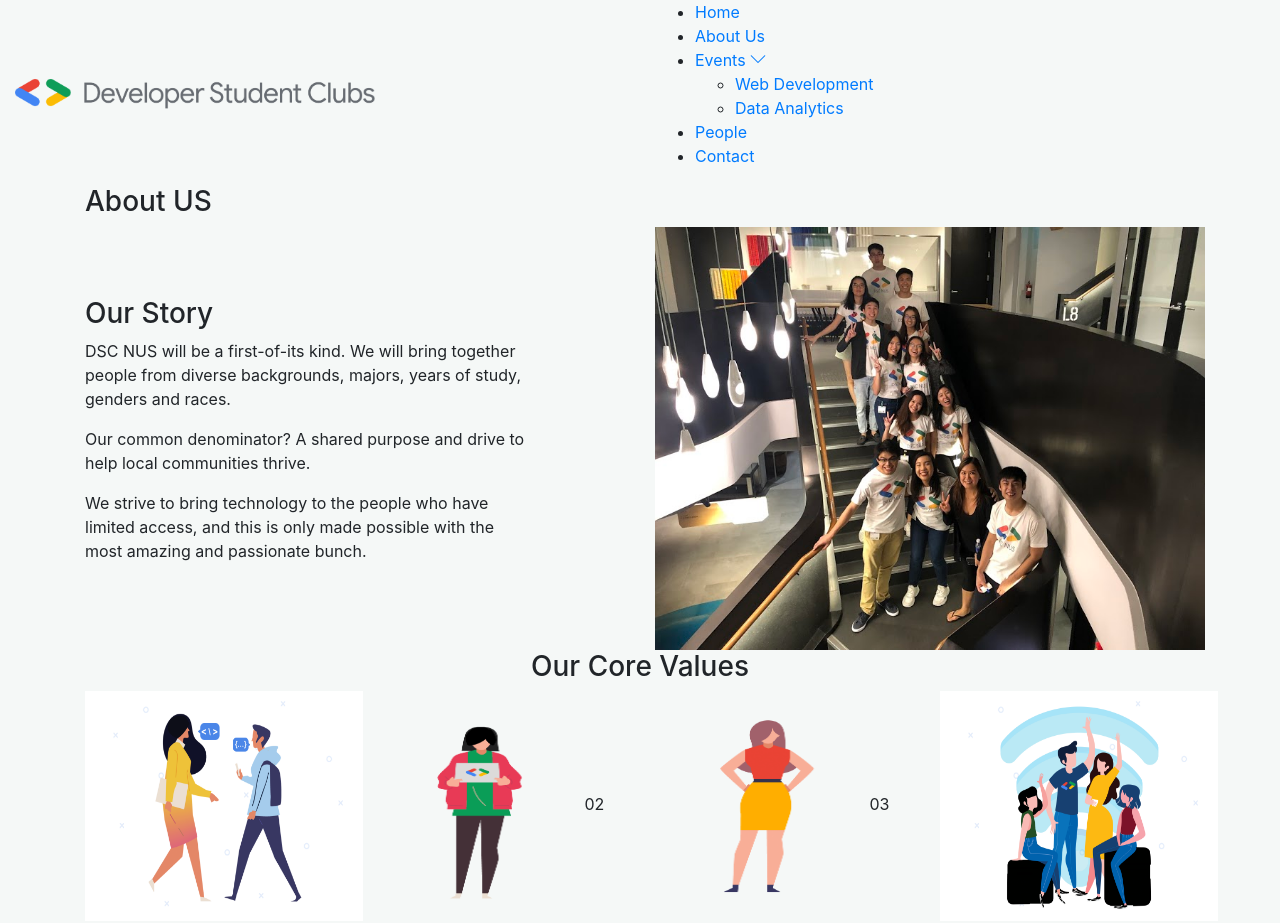
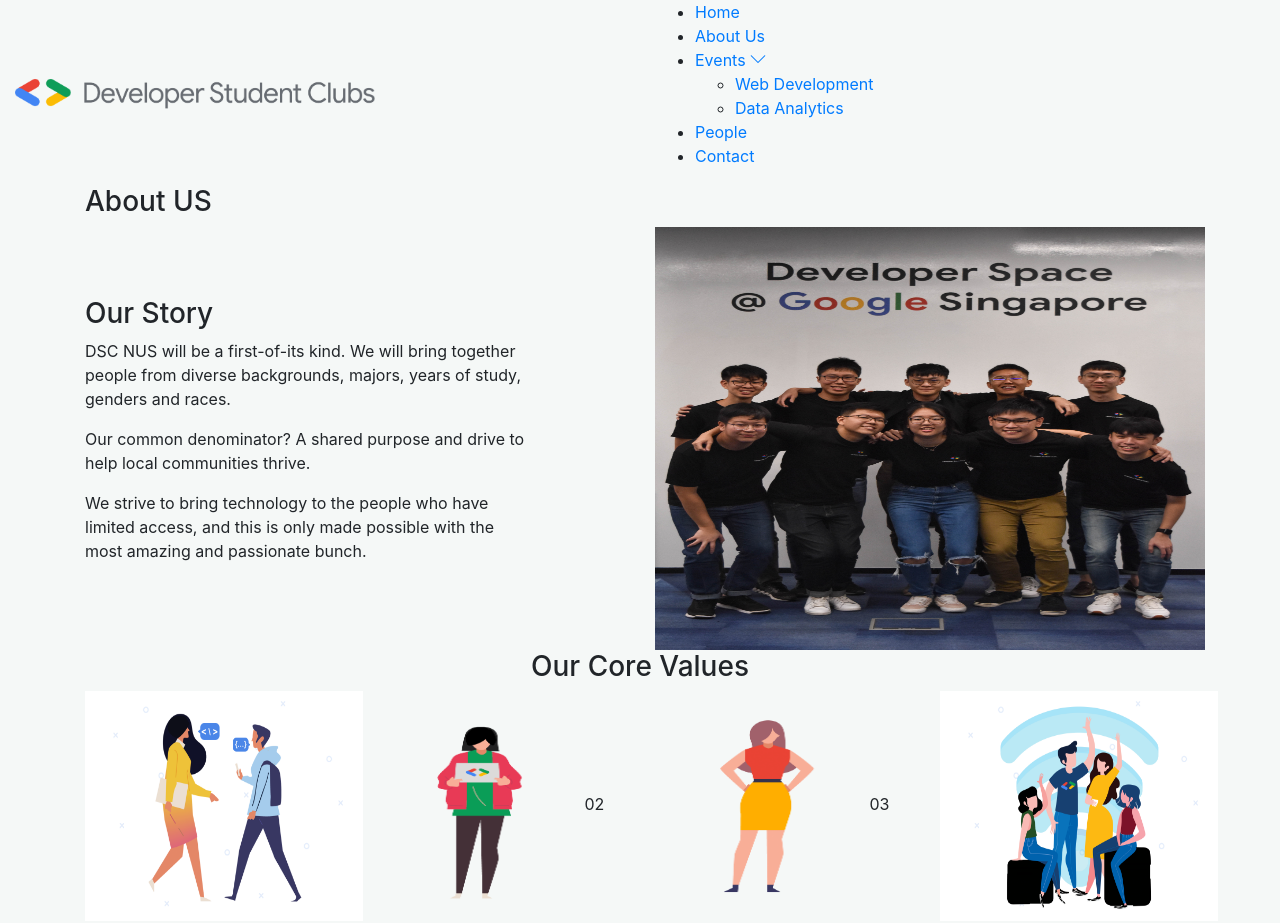
Before and after one commit to DigiPie/dscnustech.github.io, a Jekyll site: the page built from AboutUs.html, in a window 1280 px wide. Shown: the top 923 px of the page. Built offline with Jekyll 4.4.1, drawn with Linux system fonts in a browser that asks for light colours.

Commit message:
updated photos

```diff
--- a/AboutUs.html
+++ b/AboutUs.html
@@ -39,7 +39,7 @@
                             <div class="col-xl-5 col-lg-5 offset-xl-1 offset-lg-1 col-md-6 ">
                                 <div class="about_draw wow fadeInUp" data-wow-duration=".7s" data-wow-delay=".5s">
                                     <!-- got some problem about the pic -->
-                                    <img src="dscimg/the_team.jpg" alt="" height=423 width=550>
+                                    <img src="dscimg/teamphoto.jpg" alt="" height=423 width=550>
                                 </div>
                             </div>
                     </div>
```
Also changed, not shown: dscimg/teamphoto.jpg (added), dscimg/the_team.jpg (deleted).
